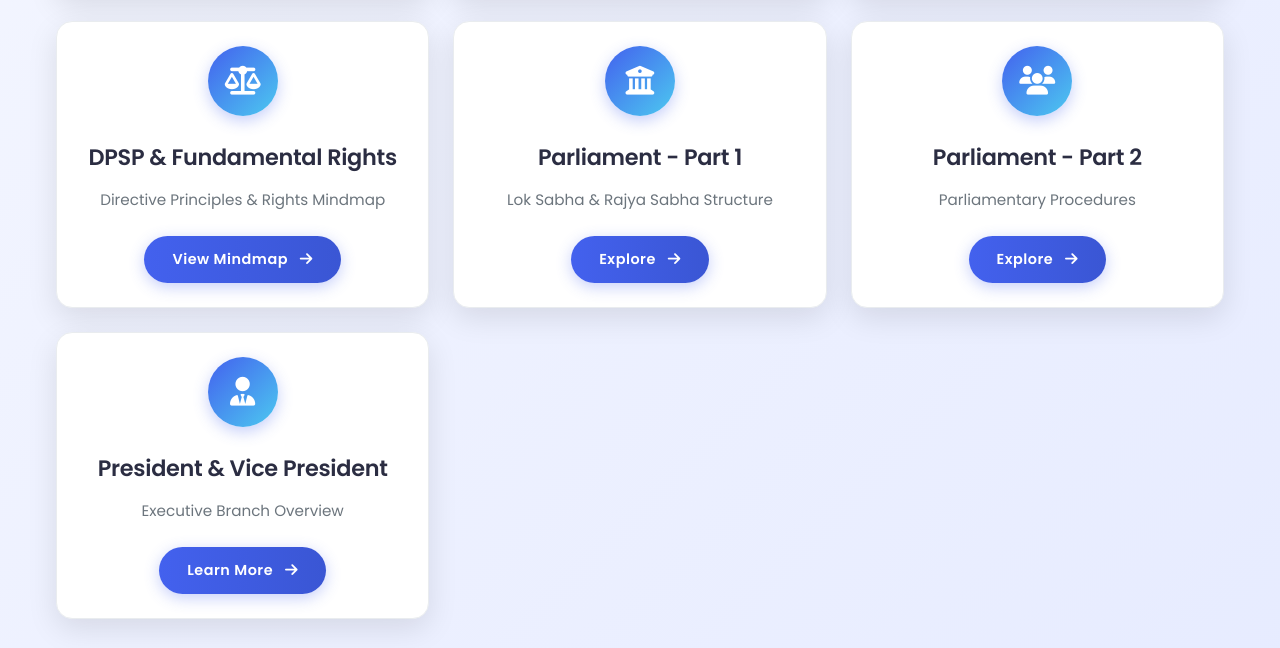
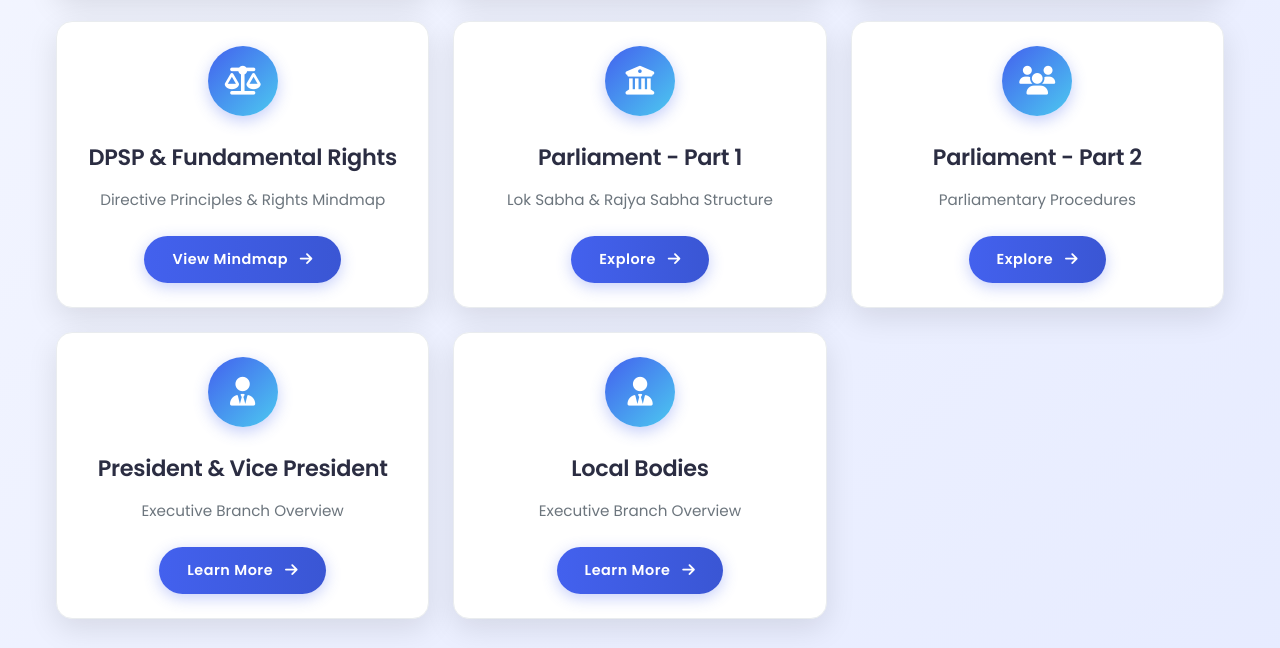
Before and after one commit to Johndevils/Parmar-Ssc, a plain HTML site: page index.html in a window 1280 px wide. Shown: the part 505-1153 px from the top of the page. Drawn offline with Linux system fonts and the light colour scheme.

Commit message:
Update index.html

```diff
--- a/index.html
+++ b/index.html
@@ -92,6 +92,18 @@
                     Learn More <i class="fas fa-arrow-right"></i>
                 </a>
             </div>
+
+            <!-- Merged: Local Bodies card before footer -->
+            <div class="card">
+                <div class="card-icon">
+                    <i class="fas fa-user-tie"></i>
+                </div>
+                <h3>Local Bodies</h3>
+                <p>Executive Branch Overview</p>
+                <a href="pages/local-bodies-mindmap.html" class="btn-link">
+                    Learn More <i class="fas fa-arrow-right"></i>
+                </a>
+            </div>
         </main>
 
         <footer>
```
